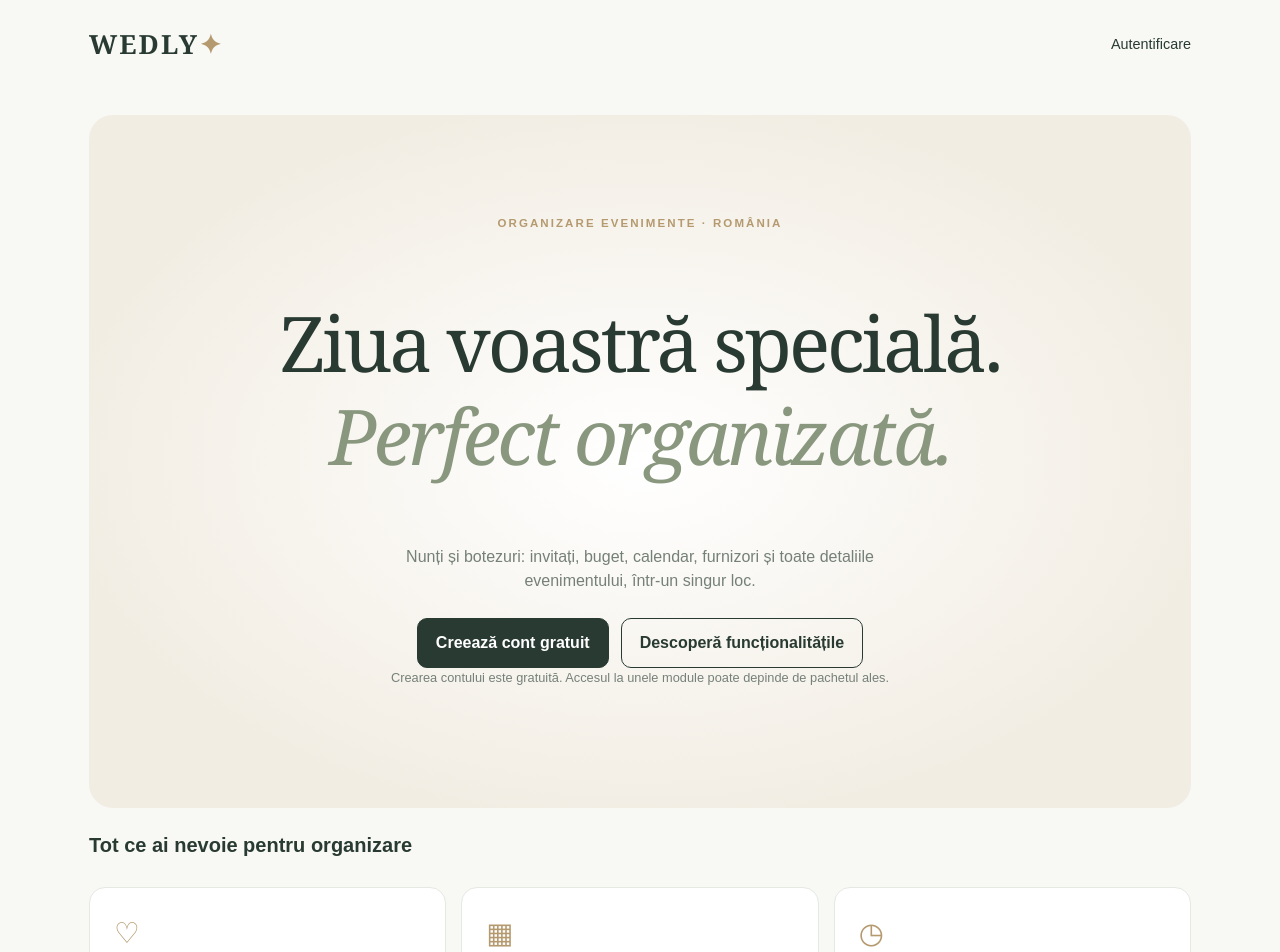
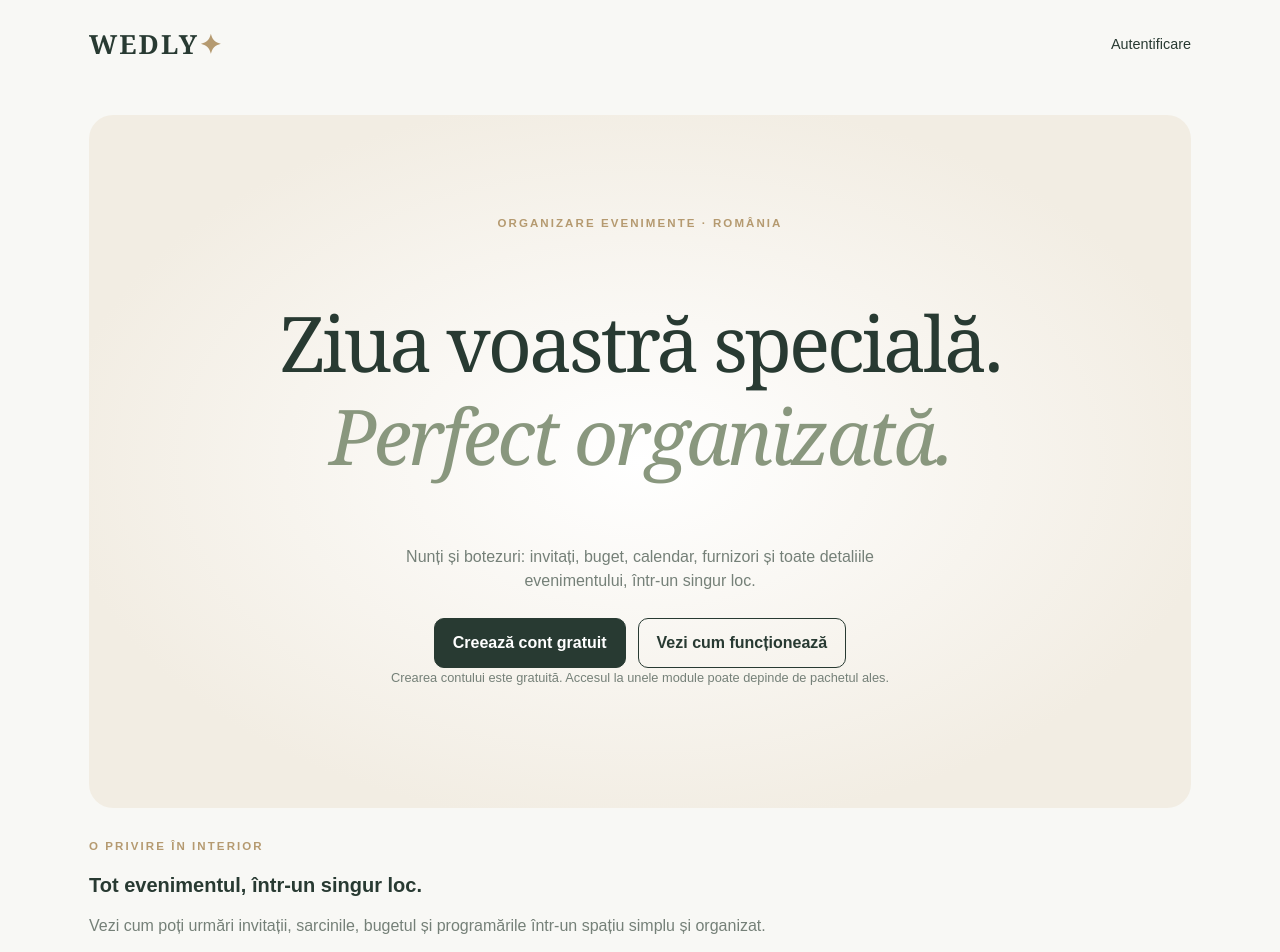
Before and after one commit to maggstudio/Everafter, a Next.js app: page / in a window 1280 px wide. Shown: the top 952 px of the page. Built offline with nearby package versions, Linux system fonts and the light colour scheme; no server answers.

Commit message:
feat(marketing): product teaser and public demo CTA

```diff
--- a/app/page.tsx
+++ b/app/page.tsx
@@ -9,8 +9,8 @@ const features=[
 ];
 export default function Home(){
  return <main className="landing"><header className="top"><Link className="brand" href="/" aria-label="WEDLY, prima pagină">WEDLY<span>✦</span></Link><nav aria-label="Navigare principală"><Link href="/login">Autentificare</Link></nav></header>
- <section className="hero"><span className="eyebrow">ORGANIZARE EVENIMENTE · ROMÂNIA</span><h1>Ziua voastră specială.<br/><em>Perfect organizată.</em></h1><p>Nunți și botezuri: invitați, buget, calendar, furnizori și toate detaliile evenimentului, într-un singur loc.</p><div className="actions"><Link className="button" href="/login?mode=signup">Creează cont gratuit</Link><Link className="button secondary" href="#functionalitati">Descoperă funcționalitățile</Link></div><p className="hint">Crearea contului este gratuită. Accesul la unele module poate depinde de pachetul ales.</p></section>
- <section id="functionalitati" aria-labelledby="features-title"><h2 id="features-title">Tot ce ai nevoie pentru organizare</h2><div className="feature-grid">{features.map(feature=><article className="feature" key={feature.title}><div className="feature-icon" aria-hidden="true">{feature.icon}</div><h3>{feature.title}</h3><p>{feature.description}</p></article>)}</div></section>
+ <section className="hero"><span className="eyebrow">ORGANIZARE EVENIMENTE · ROMÂNIA</span><h1>Ziua voastră specială.<br/><em>Perfect organizată.</em></h1><p>Nunți și botezuri: invitați, buget, calendar, furnizori și toate detaliile evenimentului, într-un singur loc.</p><div className="actions"><Link className="button" href="/login?mode=signup">Creează cont gratuit</Link><Link className="button secondary" href="/demo">Vezi cum funcționează</Link></div><p className="hint">Crearea contului este gratuită. Accesul la unele module poate depinde de pachetul ales.</p></section>
+ <section className="landing-product-teaser"><div><span className="eyebrow">O PRIVIRE ÎN INTERIOR</span><h2>Tot evenimentul, într-un singur loc.</h2><p>Vezi cum poți urmări invitații, sarcinile, bugetul și programările într-un spațiu simplu și organizat.</p><Link className="button secondary" href="/demo">Explorează exemplul WEDLY</Link></div><div className="landing-teaser-preview" aria-hidden="true"><span>WEDLY ✦ · Panou eveniment</span><strong>Ana & Andrei</strong><div><span>Invitați <b>86 / 150</b></span><span>Sarcini <b>12 / 20</b></span><span>Buget <b>80.000 lei</b></span></div></div></section><section id="functionalitati" aria-labelledby="features-title"><h2 id="features-title">Tot ce ai nevoie pentru organizare</h2><div className="feature-grid">{features.map(feature=><article className="feature" key={feature.title}><div className="feature-icon" aria-hidden="true">{feature.icon}</div><h3>{feature.title}</h3><p>{feature.description}</p></article>)}</div></section>
  <section className="panel landing-next"><h2>Începe cu propriul eveniment</h2><p>După înregistrare, creezi un eveniment de nuntă sau botez și alegi modulele potrivite. Poți reveni oricând la organizare din contul tău.</p><div className="actions"><Link className="button" href="/login?mode=signup">Înregistrează-te</Link><Link className="button secondary" href="/login">Am deja cont</Link></div></section>
  <footer className="public-footer"><span>© {new Date().getFullYear()} WEDLY · România</span><nav aria-label="Informații"><Link href="/confidentialitate">Confidențialitate</Link><Link href="/contact">Contact</Link></nav></footer></main>
 }
```
